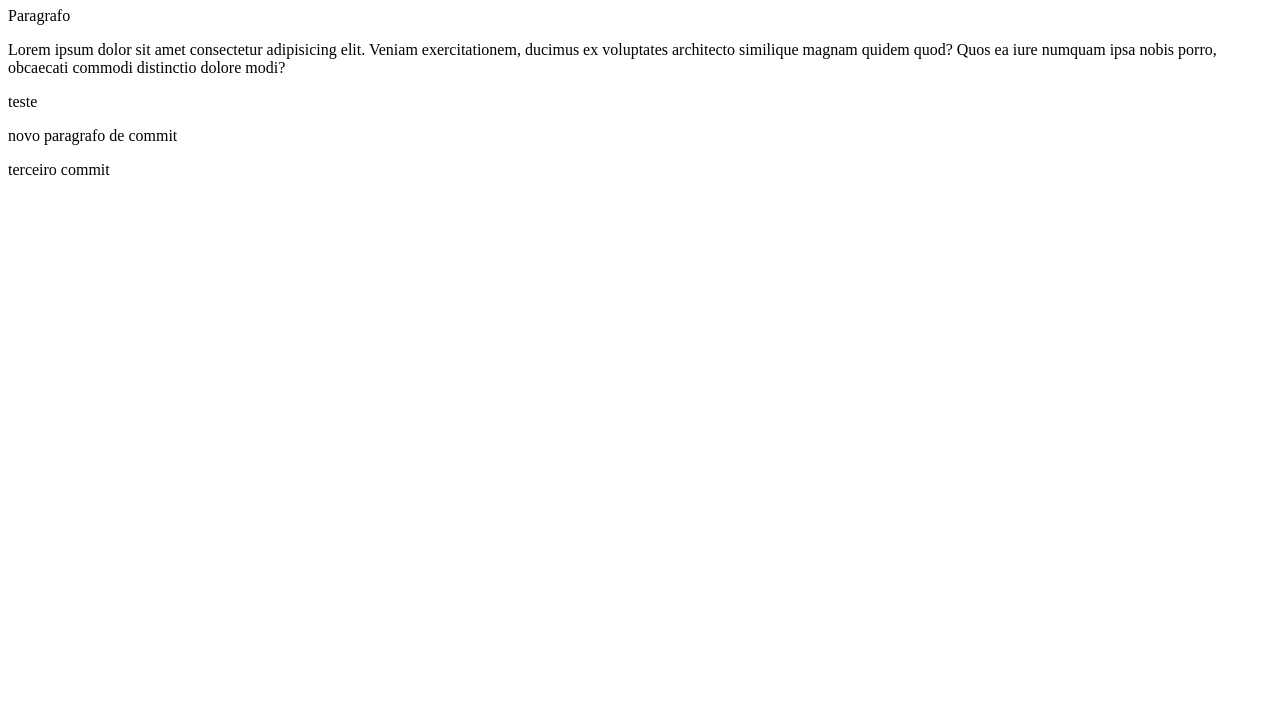
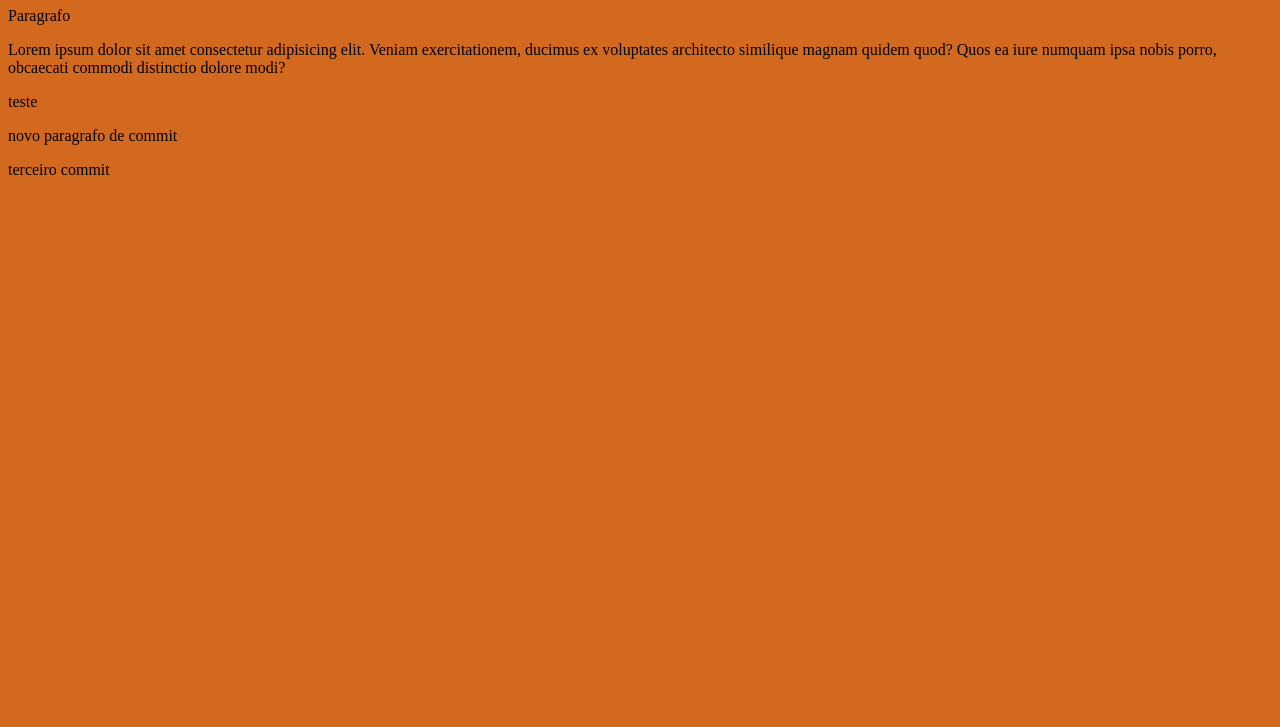
Before and after one commit to lucasnagaish1/Primeiro-Repo, a plain HTML site: page index.html in a window 1280 px wide. Shown: the part 73-800 px from the top of the page. Drawn offline with Linux system fonts and the light colour scheme.

Commit message:
Adicionando css ao site

```diff
--- /dev/null
+++ b/css/estilo.css
@@ -0,0 +1,3 @@
+body{
+    background-color: chocolate;
+}
--- a/index.html
+++ b/index.html
@@ -4,6 +4,7 @@
     <meta charset="UTF-8">
     <meta name="viewport" content="width=device-width, initial-scale=1.0">
     <title>Git</title>
+    <link rel="stylesheet" href="css/estilo.css">
 </head>
 <body>
     <h1>Ja aprendi sobre Git commit</h1>
```
